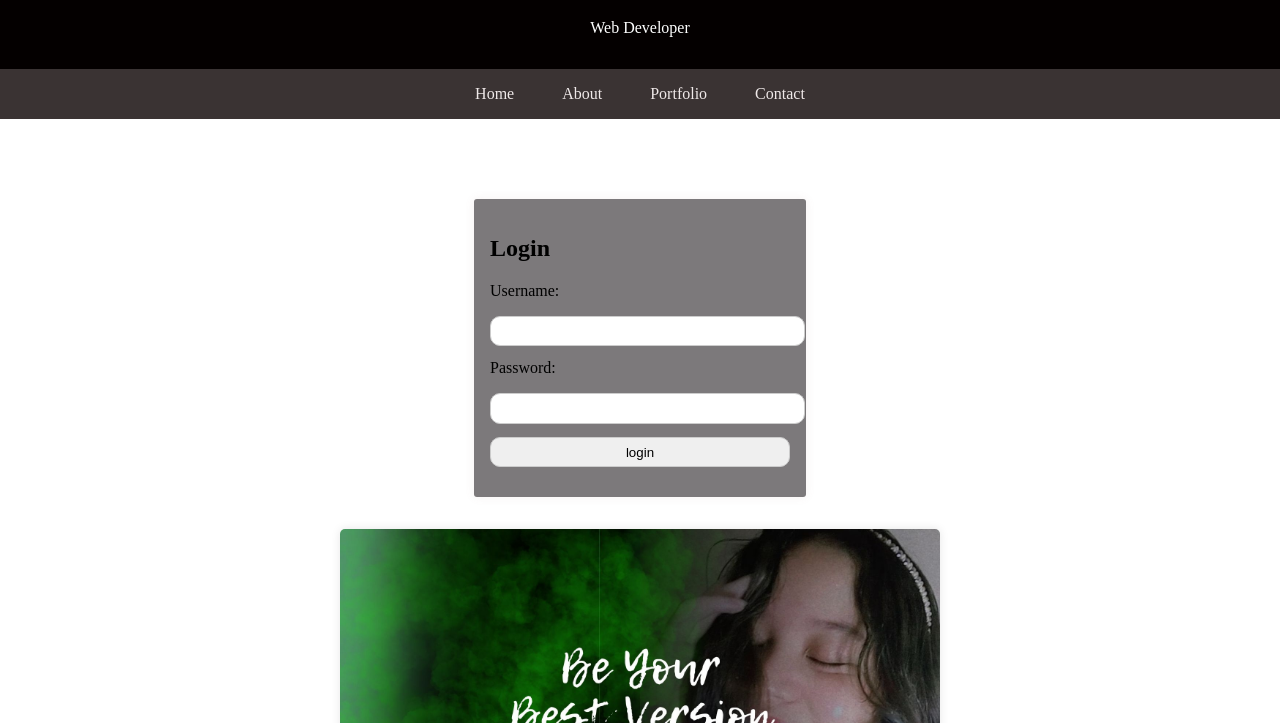
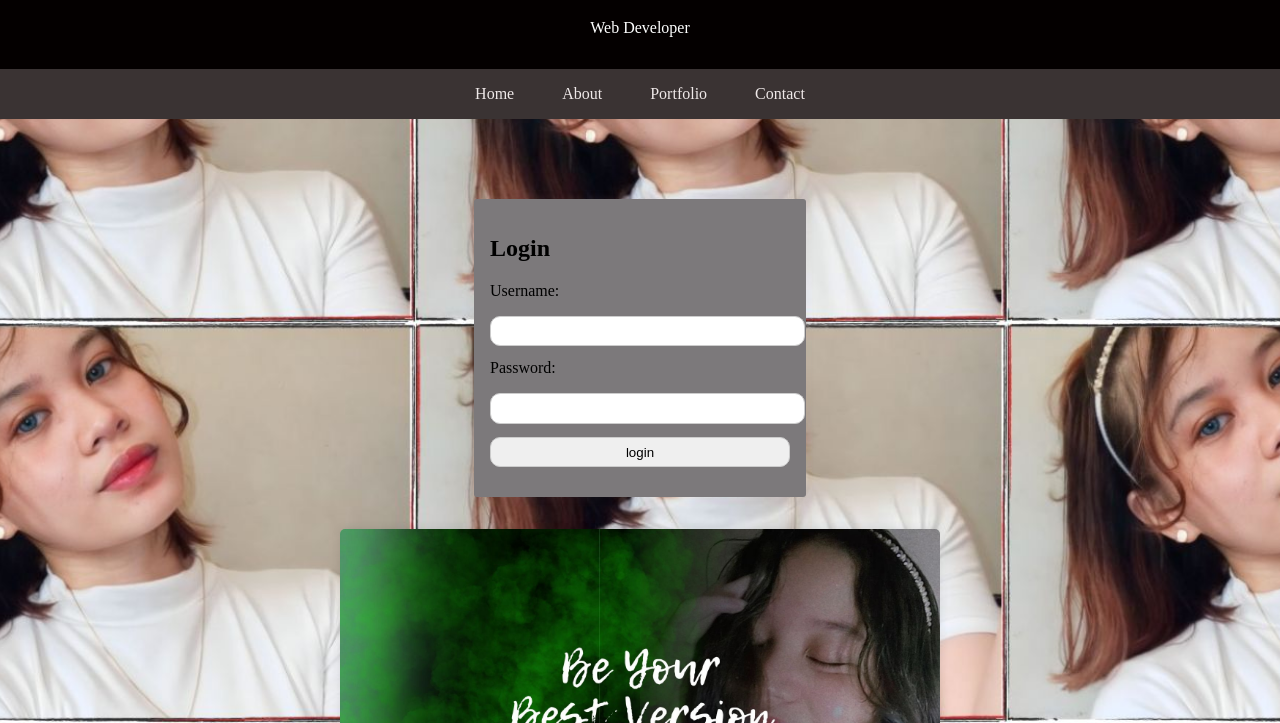
Before and after one commit to ariannemarie/arianneA, a plain HTML site: page index.html in a window 1280 px wide. Shown: the part 77-800 px from the top of the page. Drawn offline with Linux system fonts and the light colour scheme.

Commit message:
index.html

```diff
--- a/index.html
+++ b/index.html
@@ -9,7 +9,7 @@
 
        margin: 0;
         padding: 0;
-        background-image: url(luna.jpg');
+        background-image: url("luna.jpg");
         background-size: cover;
         background-position: center;
         background-repeat: no-repeat;
```
